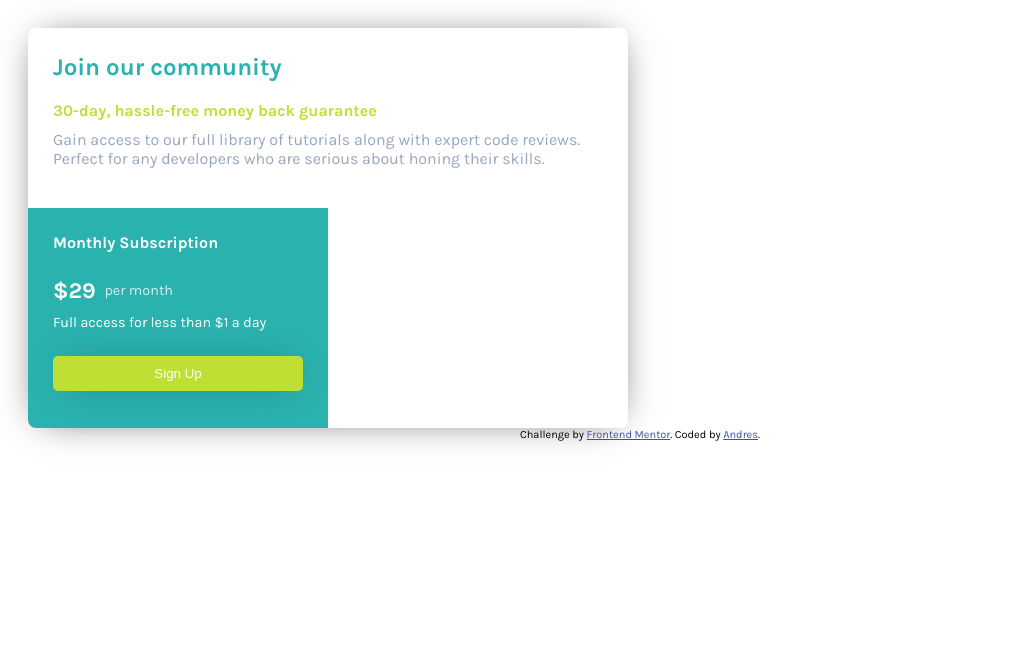
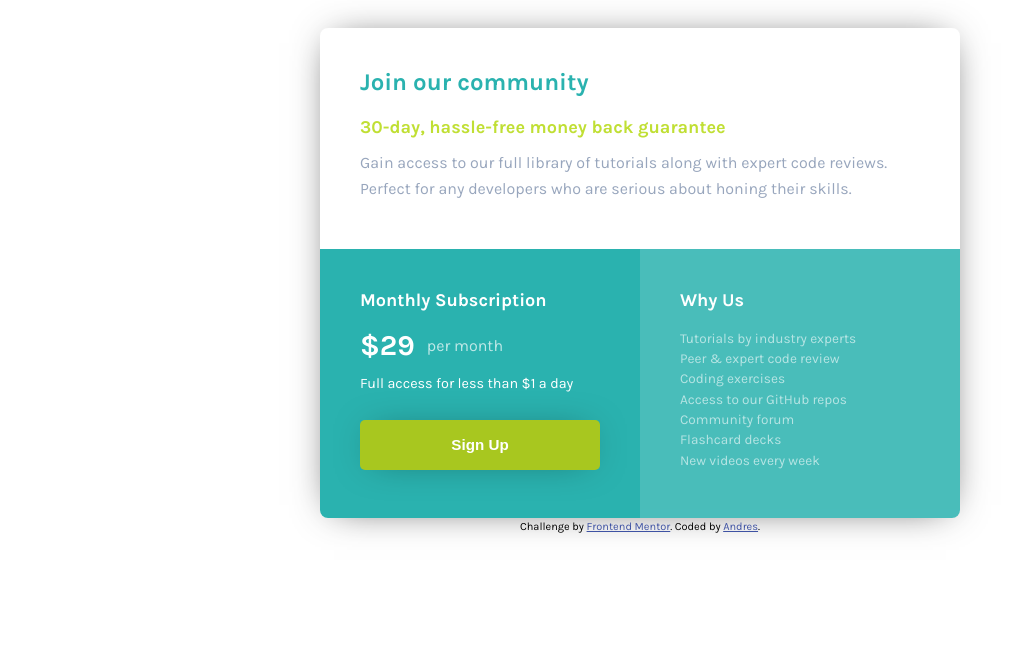
Before and after one commit to AndresJurado117/pricing-card-frontend-mentor-challenge-class, a plain HTML site: page index.html in a window 1280 px wide. Shown: the whole page, without its empty margins (0-1025 px from the left). Drawn offline with Linux system fonts and the light colour scheme.

Commit message:
Update style.css

```diff
--- a/style.css
+++ b/style.css
@@ -16,46 +16,60 @@ h2, h4, p{
     margin: 0;
 }
 
+h4 {
+    font-size: 1.13rem;
+}
+
+p {
+    line-height: 1.6;
+}
+
 *, *:before, *::after {
     box-sizing: inherit;
 }
 
+ul {
+    padding: 0;
+    list-style: none;
+    font-size: 0.85rem;
+    font-weight: 400;
+    opacity: 0.6;
+    line-height: 1.5;
+}
+
+button {
+    color: white;
+    font-weight: 700;
+    font-size: 0.95rem;
+    background-color: hsl(71, 73%, 45%);
+    border: none;
+    padding: 10px;
+    width: 100%;
+    height: 50px;
+    border-radius: 5px;
+    box-shadow: 0px 1px 37px -14px rgba(0,0,0,0.50);
+    margin-top: 25px;
+}
+
+button:hover {
+    cursor: pointer;
+    background-color: #a9c42d;
+    transform: scale(1.02);
+}
+
 #card {
-    width: 600px;   /*1440*/
-    height: 400px;
+    width: 640px;   /*1440*/
+    height: 490px;
     box-shadow: 0px 1px 37px -14px rgba(0,0,0,0.78);
     border-radius: 8px;
     overflow: hidden;
+    margin: auto;
 }
 
 #top-section{
     width: 100%;
     height: 45%;
-    padding: 25px;
-}
-
-#bottom-section{
-    width: 100%;
-    height: 55%;
-    color: white;
-}
-
-#bottom-left-section{
-    display: inline-block;
-    width: 50%;
-    height: 100%;
-    vertical-align: top;
-    background-color: hsl(179, 62%, 43%);
-    padding: 25px;
-}
-
-#bottom-right-section{
-    display: inline-block;
-    width: 50%;
-    height: 100%;
-    vertical-align: top;
-    background-color: hsl(179, 61%, 75%);
-    padding: 25px;
+    padding: 40px;
 }
 
 #top-section h2{
@@ -65,62 +79,71 @@ h2, h4, p{
 
 #top-section h4{
     color: hsl(71, 73%, 54%);
-    margin-bottom: 10px;
+    margin-bottom: 12px;
 }
 
 #top-section p{
     color: hsl(218, 22%, 67%)
 }
 
-button {
+#bottom-section{
+    display: flex;
+    flex-direction: row;
+    height: 55%;
     color: white;
-    background-color: hsl(71, 73%, 54%);
-    border: none;
-    padding: 10px;
-    width: 100%;
-    border-radius: 5px;
-    box-shadow: 0px 1px 37px -14px rgba(0,0,0,0.80);
-    margin-top: 25px;
 }
 
-button:hover {
-    cursor: pointer;
-    background-color: #a9c42d;
-    transform: scale(1.02);
-}
-
-#price {
-    font-weight: 700;
-    font-size: 1.4rem;
+#bottom-left-section{
+    height: 100%;
+    background-color: hsl(179, 62%, 43%);
+    padding: 40px;
+    flex-basis: 50%;
 }
 
 #bottom-left-section h4 {
-    margin-bottom: 25px;
+    margin-bottom: 18px;
 }
 
 #bottom-left-section p {
     font-size: 0.9rem;
 }
 
-#price-frequency, #price {
-    display: inline-block;
+#price {
+    font-weight: 700;
+    font-size: 1.8rem;
 }
 
 #price-frequency {
-    position: relative;
-    top: -3px;
-    font-size: 0.9rem;
-    opacity: 0.8;
-    margin-left: 5px;
+    font-size: 1rem;
+    opacity: 0.7;
+    margin-left: 12px;
 }
 
 #price-container {
+    display: flex;
+    align-items: center;
     margin-bottom: 10px;
 }
 
-ul {
-    padding: 0;
-    list-style: none;
-    font-size: 0.95rem;
-    opacity: 0.8;
+#bottom-right-section{
+    height: 100%;
+    background-color: hsl(179, 62%, 43%);
+    opacity: 0.85;
+    padding: 40px;
+    flex-basis: 50%;
 }
+
+#bottom-right-section h4 {
+    margin-bottom: 18px;
+}
+
+@media (max-width: 650px) {
+    #bottom-left-section, #bottom-right-section, #card {
+       width: 100%;
+       height: auto;
+    }
+    #bottom-section {
+        display: flex;
+        flex-direction: column;
+    }
+}
```
